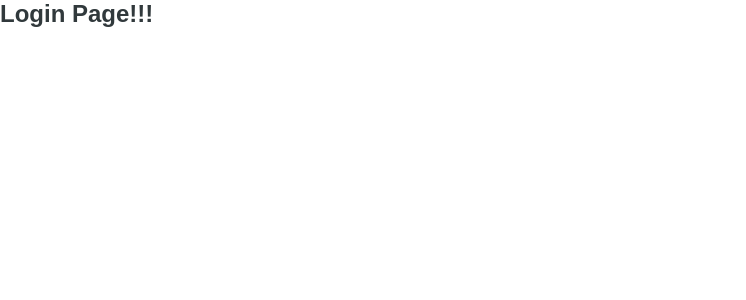
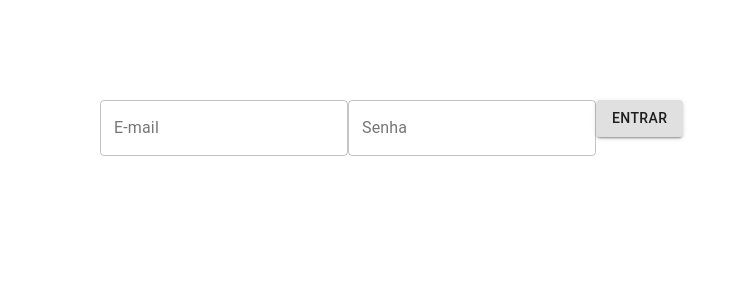
Before and after one commit to brunocamposal/ekommerce-front, a React (Create React App) app: page /login in a window 1280 px wide. Shown: the top 300 px of the page, without its empty margins (0-746 px from the left). Built offline with nearby package versions, Linux system fonts and the light colour scheme.

Commit message:
Added Login form Added request from backend Added packges
Please enter the commit message for your changes. Lines starting

```diff
--- a/src/domains/login/pages/Login.tsx
+++ b/src/domains/login/pages/Login.tsx
@@ -1,7 +1,48 @@
+import { TextField, Button } from '@material-ui/core';
+import { useForm } from 'react-hook-form';
+import { yupResolver } from '@hookform/resolvers/yup';
+import { LoginFields } from '../utils/Interfaces';
+import { schema } from '../utils/YupSchema';
+import { login } from '../utils/Requests';
+
 export const LoginPage = () => {
-    return (
-      <>
-        <h2>Login Page!!!</h2>
-      </>
-    );
+  const {
+    register,
+    handleSubmit,
+    formState: { errors },
+  } = useForm({
+    resolver: yupResolver(schema),
+  });
+
+  const onSubmit = async (data: LoginFields) => {
+
+    await login(data);
   };
+
+  return (
+    <div style={{ margin: '100px' }}>
+      <form onSubmit={handleSubmit(onSubmit)}>
+        <TextField
+         error={errors.email}
+          label="E-mail"
+          placeholder="Digite seu e-mail"
+          variant="outlined"
+          {...register('email')}
+
+          helperText={errors.email && 'O campo E-mail é obrigatório'}
+        />
+        <TextField
+          error={errors.password}
+          label="Senha"
+          placeholder="Digite sua senha"
+          variant="outlined"
+          {...register('password')}
+          helperText={errors.password && 'O campo Senha é obrigatório'}
+        />
+        <Button variant="contained" type="submit">
+          Entrar
+        </Button>
+      </form>
+    </div>
+  );
+};
--- /dev/null
+++ b/src/domains/login/utils/Interfaces.ts
@@ -0,0 +1,4 @@
+export interface LoginFields {
+  email: string;
+  password: string;
+}
--- /dev/null
+++ b/src/domains/login/utils/Requests.ts
@@ -0,0 +1,15 @@
+import { axiosInstance } from '../../../shared/utils/AxiosDefault';
+import { LoginFields } from './Interfaces';
+
+export const login = async (data: LoginFields) => {
+  /**
+   * @todo change username to email
+   */
+
+  const result = await axiosInstance.post('/api/login', {
+    username: data?.email,
+    password: data?.password,
+  });
+
+  localStorage.setItem('token', result.data?.token);
+};
--- a/src/domains/login/utils/UtilsExample.tsx
+++ /dev/null
@@ -1,2 +0,0 @@
-
-export const example = 'example';
--- /dev/null
+++ b/src/domains/login/utils/YupSchema.ts
@@ -0,0 +1,5 @@
+import * as Yup from 'yup';
+export const schema = Yup.object().shape({
+  email: Yup.string().required(),
+  password: Yup.string().required(),
+});
--- /dev/null
+++ b/src/shared/utils/AxiosDefault.ts
@@ -0,0 +1,6 @@
+import Axios from 'axios';
+
+export const axiosInstance = Axios.create({
+  baseURL: 'https://ekommerce.herokuapp.com',
+  headers: { 'Access-Control-Allow-Origin': '*' },
+});
```
Also changed, not shown: package.json (+6 -2 lines), 2 other files (tests, documents, lock files or other folders).
